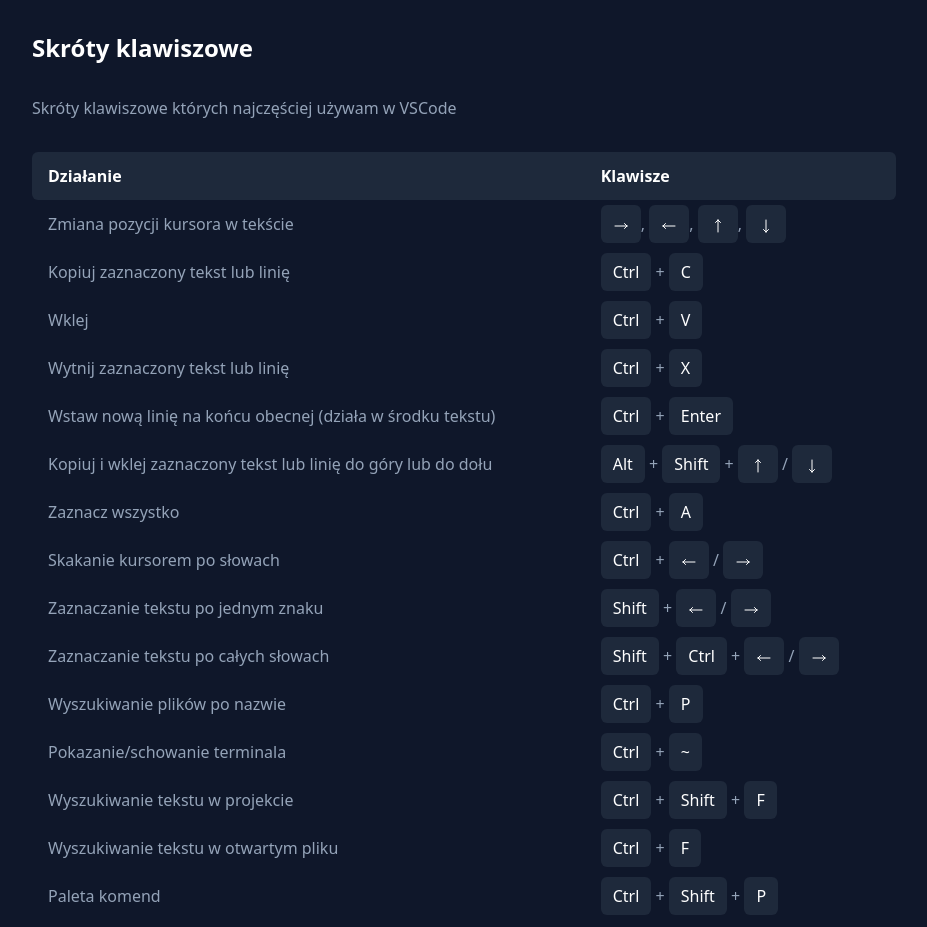
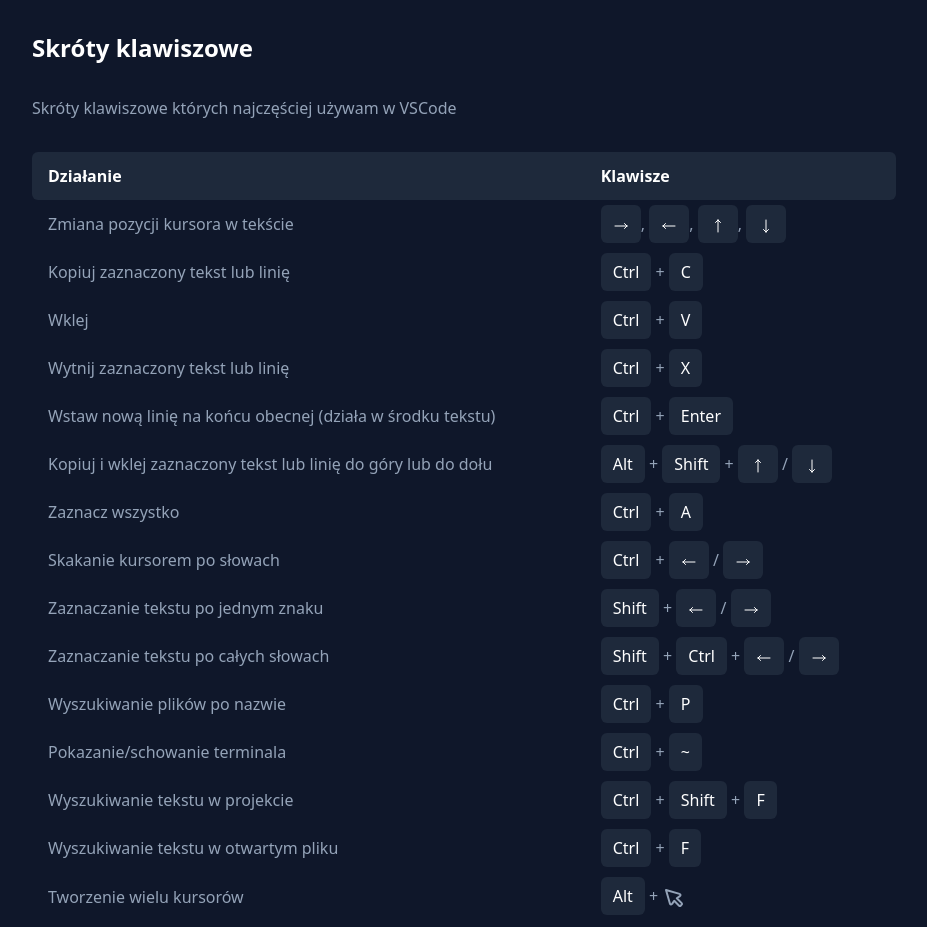
Before and after one commit to tomek-ch/vscode-cheatsheet, a React (Vite) app: page / in a window 1280 px wide. Shown: the top 927 px of the page, without its empty margins (176-1103 px from the left). Built offline with nearby package versions, Linux system fonts and the light colour scheme.

Commit message:
Add muti-cursor editing to cheatsheet

```diff
--- a/src/App.tsx
+++ b/src/App.tsx
@@ -3,6 +3,7 @@ import { ArrowBottom } from "./components/icons/ArrowBottom";
 import { ArrowLeft } from "./components/icons/ArrowLeft";
 import { ArrowRight } from "./components/icons/ArrowRight";
 import { ArrowTop } from "./components/icons/ArrowTop";
+import { MouseCursor } from "./components/icons/MouseCursor";
 import { Key } from "./components/Key";
 import { TableCell } from "./components/TableCell";
 import { TableTitle } from "./components/TableTitle";
@@ -154,6 +155,12 @@ export const App = () => {
               </TableCell>
             </tr>
             <tr>
+              <TableCell>Tworzenie wielu kursorów</TableCell>
+              <TableCell>
+                <Key>Alt</Key> + <MouseCursor />
+              </TableCell>
+            </tr>
+            <tr>
               <TableCell>Paleta komend</TableCell>
               <TableCell>
                 <Key>Ctrl</Key> + <Key>Shift</Key> + <Key>P</Key>
--- /dev/null
+++ b/src/components/icons/MouseCursor.tsx
@@ -0,0 +1,19 @@
+export const MouseCursor = () => {
+  return (
+    <svg
+      xmlns="http://www.w3.org/2000/svg"
+      width="24"
+      height="24"
+      fill="none"
+      stroke="currentColor"
+      strokeLinecap="round"
+      strokeLinejoin="round"
+      strokeWidth="2"
+      className="inline"
+      viewBox="0 0 24 24"
+    >
+      <path stroke="none" d="M0 0h24v24H0z"></path>
+      <path d="M7.904 17.563a1.2 1.2 0 002.228.308l2.09-3.093 4.907 4.907a1.067 1.067 0 001.509 0l1.047-1.047a1.067 1.067 0 000-1.509l-4.907-4.907 3.113-2.09a1.2 1.2 0 00-.309-2.228L4 4l3.904 13.563z"></path>
+    </svg>
+  );
+};
```
